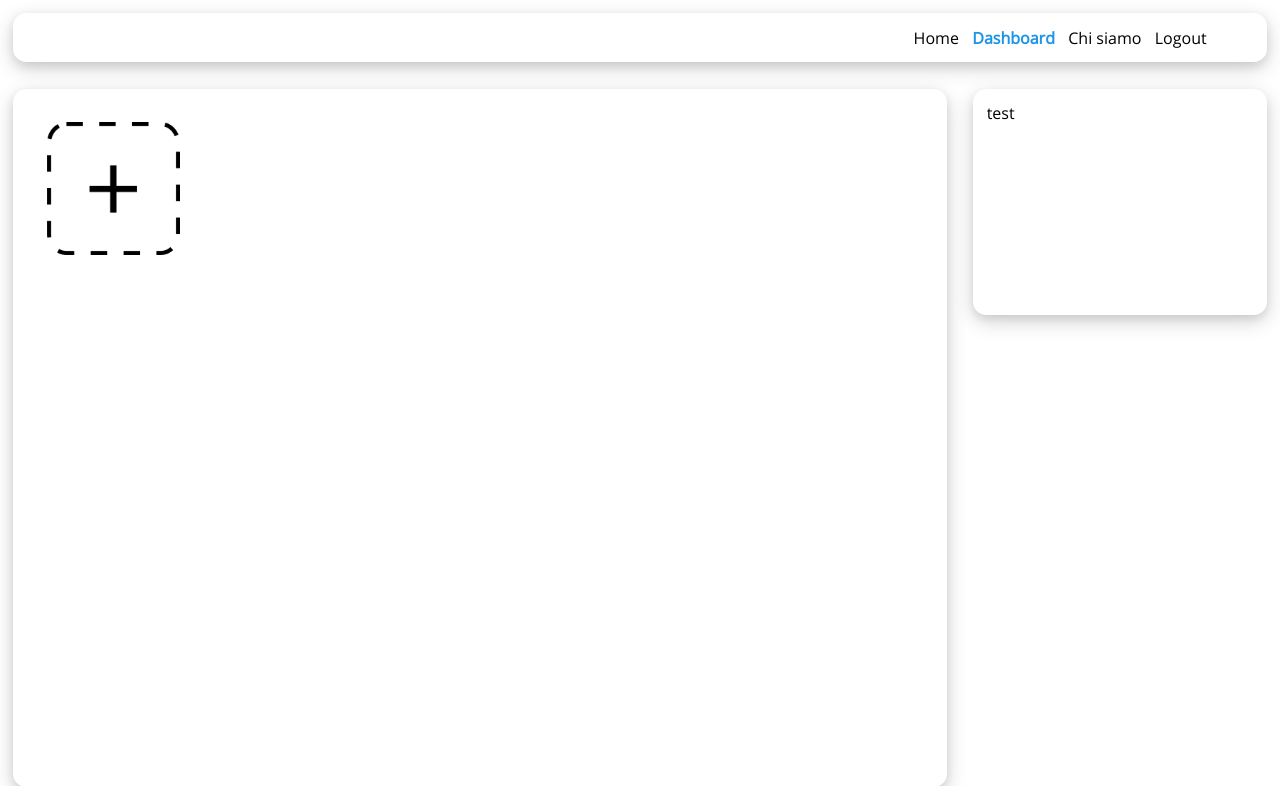
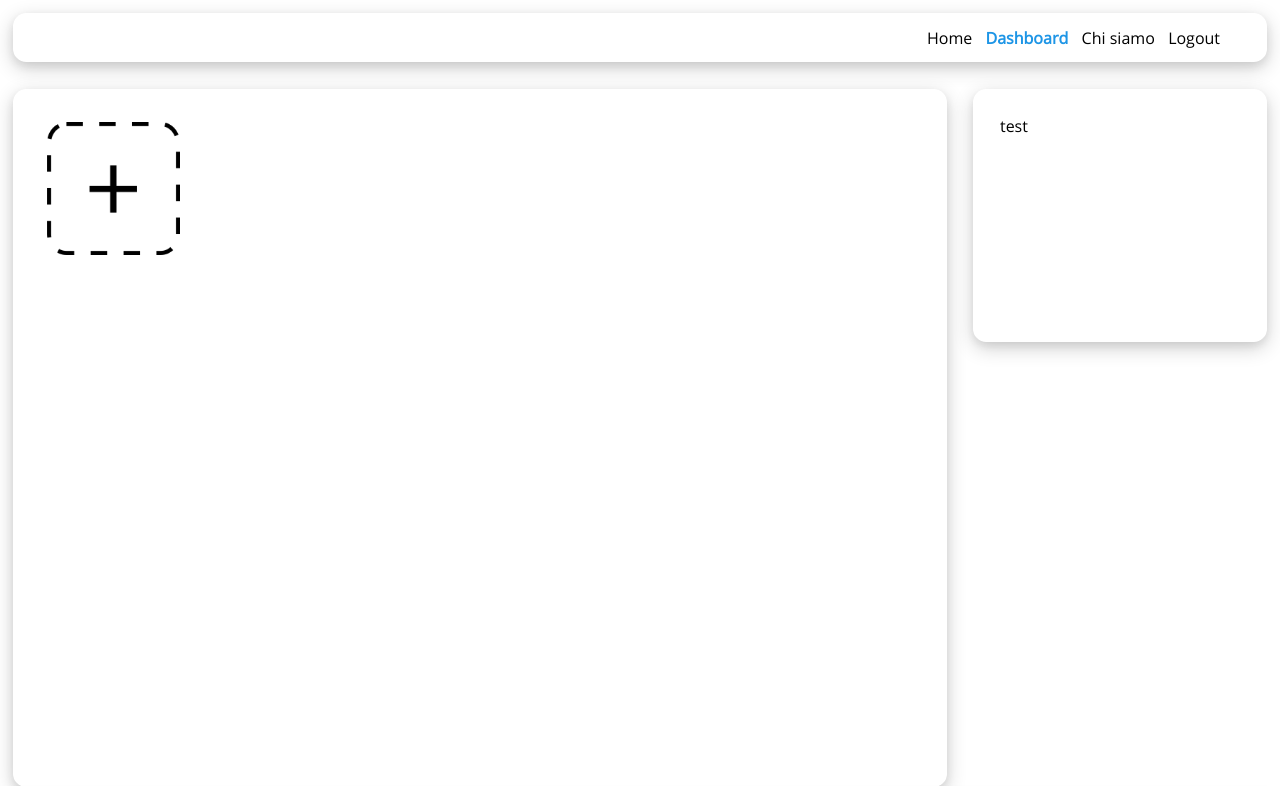
Before and after one commit to Guray00/unicards, a PHP site: page /pages/dashboard.php in a window 1280 px wide. Shown: the top 786 px of the page. Run offline with PHP 8.4, Linux system fonts and the light colour scheme; a user stored in the database is signed in.

Commit message:
diviso css con layout

```diff
--- a/css/design.css
+++ b/css/design.css
@@ -11,6 +11,25 @@
 	padding: 0;
 }
 
+/***********************
+	  Content/side
+************************/
+div.content-box, div.side-box {
+	margin: 10pt;
+	padding: 20pt;
+
+	border-radius: 10pt;
+	box-shadow: 0 4px 8px 0 rgba(59, 59, 59, 0.089), 0 6px 20px 0 rgba(0, 0, 0, 0.19);
+}
+
+/***********************
+	  Deck
+************************/
+.add {
+	width: 100pt;
+	height: 100pt;
+	margin: 5pt;
+}
 
 /***********************
 		Buttons
@@ -35,7 +54,7 @@ nav {
 
 	box-shadow: 0 4px 8px 0 rgba(59, 59, 59, 0.089), 0 6px 20px 0 rgba(0, 0, 0, 0.19);
 	justify-content: flex-end;
-	padding-right: 40pt;
+	padding-right: 30pt;
 }
 
 nav > a {
--- /dev/null
+++ b/css/layout/1-column-layout.css
@@ -0,0 +1,74 @@
+@import "../design.css";
+
+/*  necessario per far espandere
+	la griglia in verticale */
+html {
+	height: 100%;
+}
+
+body {
+	height: 100%;
+	display: grid;
+	width: 100%;
+
+	/*il footer non deve essere visibile
+	senza scroll, perciò richiedo che la
+	griglia sia più grande per nasconderlo*/
+	height: calc(100% + var(--footer-size));
+	grid-template-rows: auto 1fr auto;
+}
+
+div.left {
+	/*posizione*/
+	grid-column-start: 1;
+	grid-column-end: 1;
+	grid-row-start:2;
+	grid-row-end: 2;
+}
+
+div.right {
+	/*posizione*/
+	grid-column-start: 2;
+	grid-column-end: 2;
+	grid-row-start: 2;
+	grid-row-end: 2;
+}
+
+div.content-box {
+	min-width: 200pt;
+}
+
+div.side-box {
+	min-width: 150pt;
+	min-height: 150pt;
+	height: fit-content;
+
+	/* consente al menu di muoversi*/
+	position: sticky;
+	top: 18pt;
+}
+
+
+body.container-side-right {
+	grid-template-columns: 75fr 25fr;
+}
+
+body.container-side-left {
+	grid-template-columns: 25fr 75fr;
+}
+
+
+/***********************
+	 posizionamento
+************************/
+nav {
+	grid-row-start: 1;
+	grid-row-end: 1;
+	grid-column-end: span 2;
+}
+
+footer {
+	grid-row-start: 3;
+	grid-row-end: 3;
+	grid-column-end: span 2;
+}
--- a/css/login.css
+++ b/css/layout/login.css
@@ -1,4 +1,4 @@
-@import "design.css";
+@import "../design.css";
 
 html, body{
 	height: 100%;
@@ -29,8 +29,6 @@ html, body{
 	box-shadow: 0 4px 8px 0 rgba(59, 59, 59, 0.089), 0 6px 20px 0 rgba(0, 0, 0, 0.19);
 	margin: 15pt;
 }
-
-
 
 
 #login > h1 {
--- a/css/theme.css
+++ b/css/theme.css
@@ -5,6 +5,15 @@
 	font-family: openSans-Regular;
 }
 
+
+/*******************************
+			Deck
+*******************************/
+.add {
+	background-image: url("../assets/add.png");
+	object-fit: cover;
+	background-size: cover;
+}
 
 /*******************************
 		Navigation bar
@@ -34,16 +43,15 @@ footer {
 *******************************/
 
 #login_container {
-	background-image: url("../assets/sfondo.png");
-	background-size: cover;
+	/*background-image: url("../assets/sfondo.png");
+	background-size: cover;*/
 	background-color: #fde55b;
 }
-
 
 #login {
 	background-color: #6188f5;
 }
 
-#login > h1,#lbl_mail, #lbl_password {
+#login > h1, label {
 	color: #edf0f3;
 }
--- a/pages/dashboard.php
+++ b/pages/dashboard.php
@@ -14,28 +14,27 @@
 		<meta charset="utf-8">
 
 		<!--  Stili  -->
-		<link rel="stylesheet" href="../css/dashboard.css">
+		<link rel="stylesheet" href="../css/layout/1-column-layout.css">
 		<link rel="stylesheet" href="../css/theme.css">
 	</head>
 
 	<!-- griglia -->
-	<body class="container">
+	<body class="container-side-right">
 
 		<!-- Navbar -->
 		<?php require("../html/nav.php");?>
 
 		<!-- Menu sinistro -->
-		<div class="deck_show">
-			<div id="add"></div>
+		<div class="left content-box">
+			<div class="add"></div>
 		</div>
 
 		<!--  Menu destro  -->
-		<div  class="menu">
+		<div  class="right side-box">
 			<p><?php echo $_SESSION["session_username"]?></p>
 		</div>
 
 		<!--  Footer  -->
 		<?php require("../html/footer.php");?>
-
 	</body>
 </html>
--- a/pages/login.php
+++ b/pages/login.php
@@ -14,7 +14,7 @@
 <html>
 	<header>
 		<title>unicards</title>
-		<link rel="stylesheet" href="../css/login.css">
+		<link rel="stylesheet" href="../css/layout/login.css">
 		<link rel="stylesheet" href="../css/theme.css">
 	</header>
 
```
Also changed, not shown: pages/deck_edit.php (+12 -0 lines), css/dashboard.css (line endings or trailing spaces).
